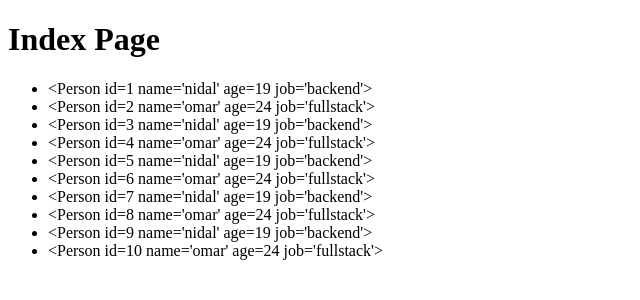
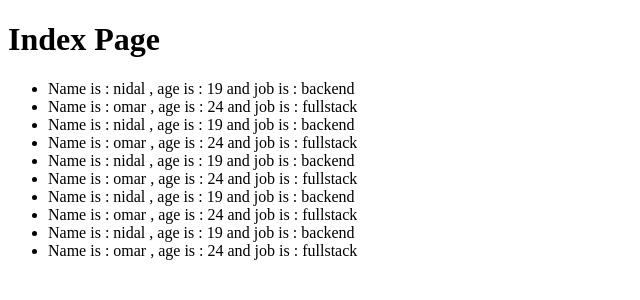
Before and after one commit to Nidal-Hasnaoui-zed/flask, a Flask app: page / in a window 1280 px wide. Shown: the top 300 px of the page, without its empty margins (0-640 px from the left). Run offline with Flask 3, Linux system fonts and the light colour scheme; data comes from the database, SQL or seed files in the repository.

Commit message:
hey this is me bro !

```diff
--- a/db_apps/templates/index.html
+++ b/db_apps/templates/index.html
@@ -7,7 +7,7 @@
     <h1>Index Page</h1>
     <ul>
         {% for person in people %}
-            <li>{{ person }}</li>
+            <li> Name is :  {{ person.name }} , age is : {{ person.age }} and job is : {{ person.job }}</li>
         {% endfor %}
     <ul>
 
```
